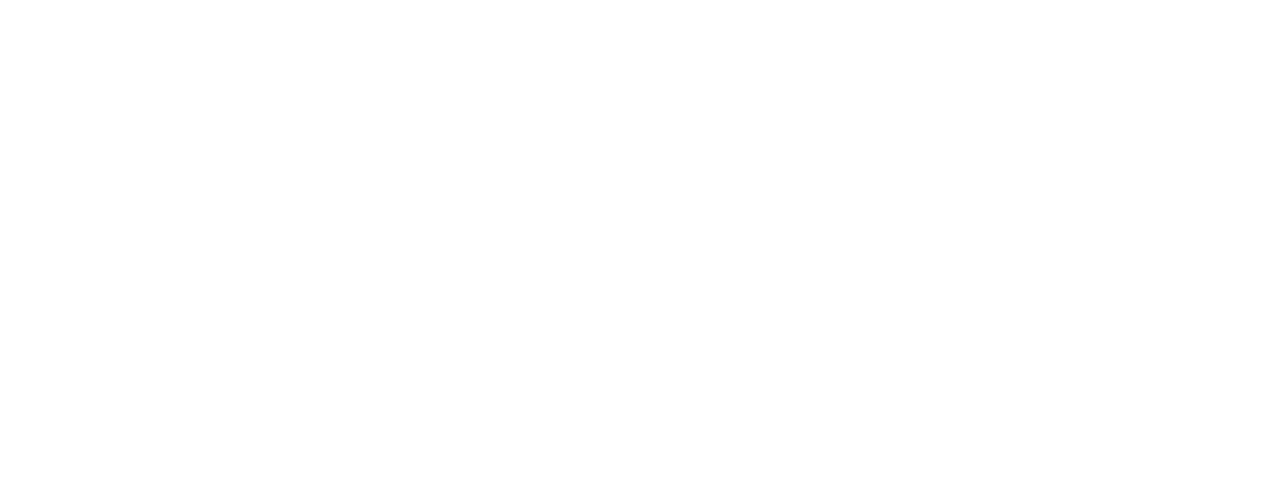
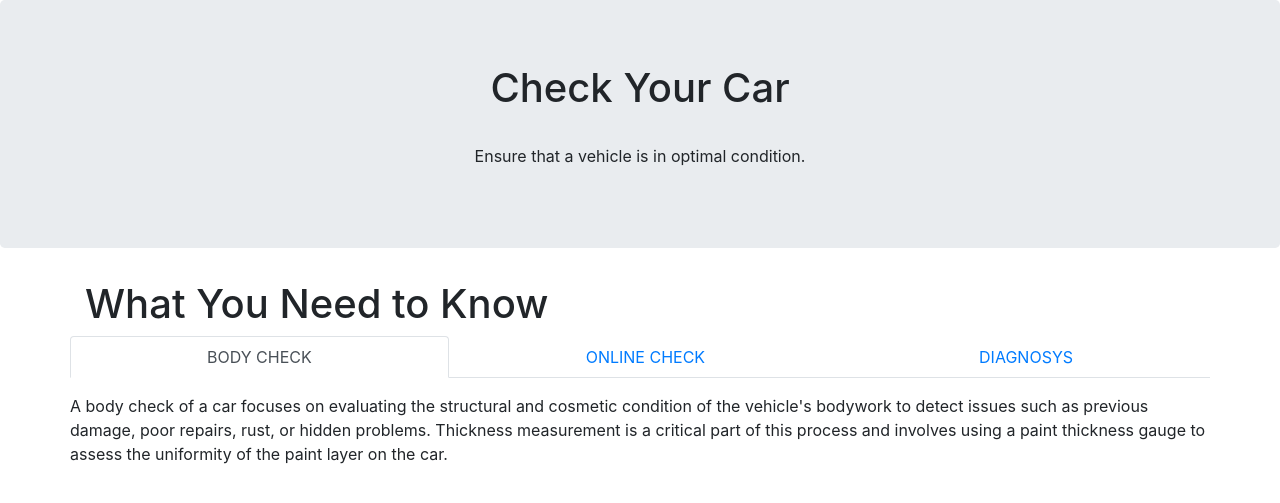
Before and after one commit to Vasavik-ua/car-verification, a Django app: page / in a window 1280 px wide. Before the commit the part shown is empty. Shown: the top 503 px of the page. Run offline with Django 5.2, Linux system fonts and the light colour scheme; some libraries are stand-ins or nearby versions.

Commit message:
add the html code for home page

```diff
--- a/templates/car/index.html
+++ b/templates/car/index.html
@@ -1,10 +1,39 @@
-<!DOCTYPE html>
-<html lang="en">
-<head>
-  <meta charset="UTF-8">
-  <title>Title</title>
-</head>
-<body>
-
+{%  extends "base.html" %}
+{% block content %}
+  <body>
+    <div class="header-one">
+      <div class="jumbotron text-center" >
+        <h1 class="title-one">Check Your Car</h1>
+        <br>
+        <p class="title-two">Ensure that a vehicle is in optimal condition. </p>
+      </div>
+    </div>
+    <!-- Tabs -->
+    <section id="tabs">
+	    <div class="container">
+		    <h6 class="section-title h1">What You Need to Know</h6>
+		  <div class="row">
+			<div class="col-xs-12 ">
+				<nav>
+					<div class="nav nav-tabs nav-fill" id="nav-tab" role="tablist">
+						<a class="nav-item nav-link active" id="nav-home-tab" data-toggle="tab" href="#nav-home" role="tab" aria-controls="nav-home" aria-selected="true">BODY CHECK</a>
+						<a class="nav-item nav-link" id="nav-profile-tab" data-toggle="tab" href="#nav-profile" role="tab" aria-controls="nav-profile" aria-selected="false">ONLINE CHECK</a>
+						<a class="nav-item nav-link" id="nav-contact-tab" data-toggle="tab" href="#nav-contact" role="tab" aria-controls="nav-contact" aria-selected="false">DIAGNOSYS</a>
+					</div>
+				</nav>
+				<div class="tab-content py-3 px-3 px-sm-0" id="nav-tabContent">
+					<div class="tab-pane fade show active" id="nav-home" role="tabpanel" aria-labelledby="nav-home-tab">
+            A body check of a car focuses on evaluating the structural and cosmetic condition of the vehicle's bodywork to detect issues such as previous damage, poor repairs, rust, or hidden problems. Thickness measurement is a critical part of this process and involves using a paint thickness gauge to assess the uniformity of the paint layer on the car.					</div>
+					<div class="tab-pane fade" id="nav-profile" role="tabpanel" aria-labelledby="nav-profile-tab">
+            Online car checks using the VIN code are an essential tool for buyers, sellers, and car owners to verify the history, condition, and legal status of a vehicle. The VIN (Vehicle Identification Number) is a unique 17-character code assigned to every vehicle at the time of manufacture. It serves as a fingerprint, providing essential information about the car’s background, including its manufacturer, model, year of production, and history.
+					</div>
+					<div class="tab-pane fade" id="nav-contact" role="tabpanel" aria-labelledby="nav-contact-tab">
+						Et et consectetur ipsum labore excepteur est proident excepteur ad velit occaecat qui minim occaecat veniam. Fugiat veniam incididunt anim aliqua enim pariatur veniam sunt est aute sit dolor anim. Velit non irure adipisicing aliqua ullamco irure incididunt irure non esse consectetur nostrud minim non minim occaecat. Amet duis do nisi duis veniam non est eiusmod tempor incididunt tempor dolor ipsum in qui sit. Exercitation mollit sit culpa nisi culpa non adipisicing reprehenderit do dolore. Duis reprehenderit occaecat anim ullamco ad duis occaecat ex.
+					</div>
+				</div>
+			</div>
+		  </div>
+	  </div>
+  </section>
 </body>
-</html>
+{% endblock %}
```
